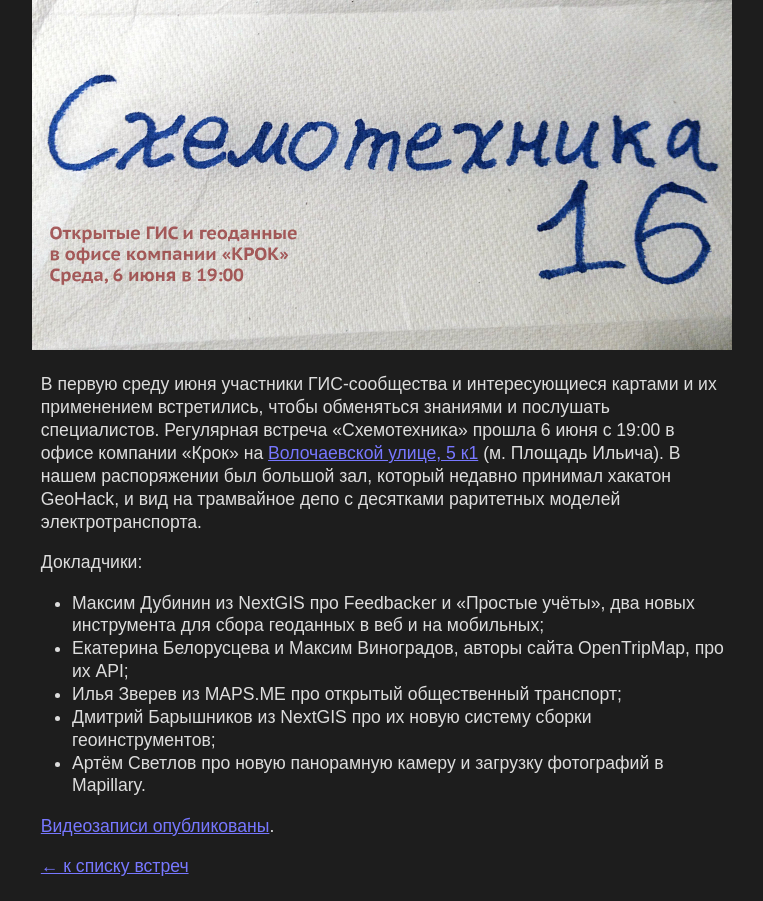
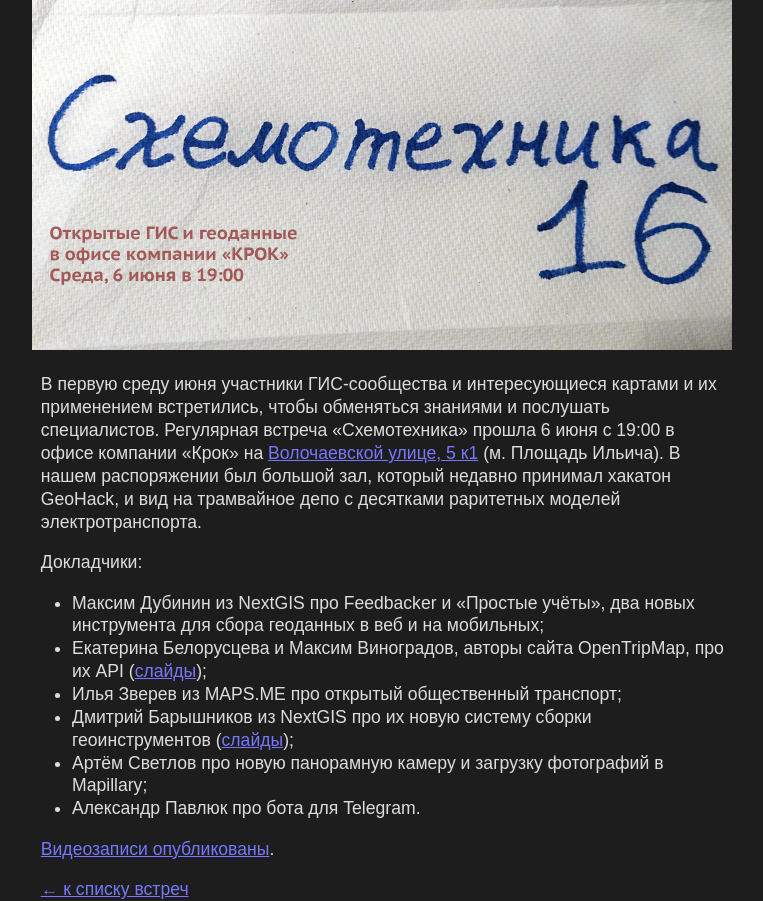
Before and after one commit to Zverik/schemotechnika, a Jekyll site: the page built from _posts/2018-05-22-schemo16.md, in a window 1280 px wide. Shown: the whole page, without its empty margins (258-1021 px from the left). Built offline with Jekyll 4.4.1, drawn with Linux system fonts in a browser that asks for light colours.

Commit message:
Add slides for cx16 and the rest of videos

```diff
--- a/_posts/2018-05-22-schemo16.md
+++ b/_posts/2018-05-22-schemo16.md
@@ -14,9 +14,10 @@ youtube: PLkvzAel8ISD0DBMVymJlr3laOG46IOpjW
 Докладчики:
 
 * Максим Дубинин из NextGIS про Feedbacker и «Простые учёты», два новых инструмента для сбора геоданных в веб и на мобильных;
-* Екатерина Белорусцева и Максим Виноградов, авторы сайта OpenTripMap, про их API;
+* Екатерина Белорусцева и Максим Виноградов, авторы сайта OpenTripMap, про их API ([слайды](/slides/schemo16-opentripmap.pptx));
 * Илья Зверев из MAPS.ME про открытый общественный транспорт;
-* Дмитрий Барышников из NextGIS про их новую систему сборки геоинструментов;
-* Артём Светлов про новую панорамную камеру и загрузку фотографий в Mapillary.
+* Дмитрий Барышников из NextGIS про их новую систему сборки геоинструментов ([слайды](/slides/schemo16-baryshnikov.pdf));
+* Артём Светлов про новую панорамную камеру и загрузку фотографий в Mapillary;
+* Александр Павлюк про бота для Telegram.
 
 [Видеозаписи опубликованы](https://www.youtube.com/playlist?list=PLkvzAel8ISD0DBMVymJlr3laOG46IOpjW).
```
Also changed, not shown: talks/talks.json (+35 -11 lines), 2 other files.
